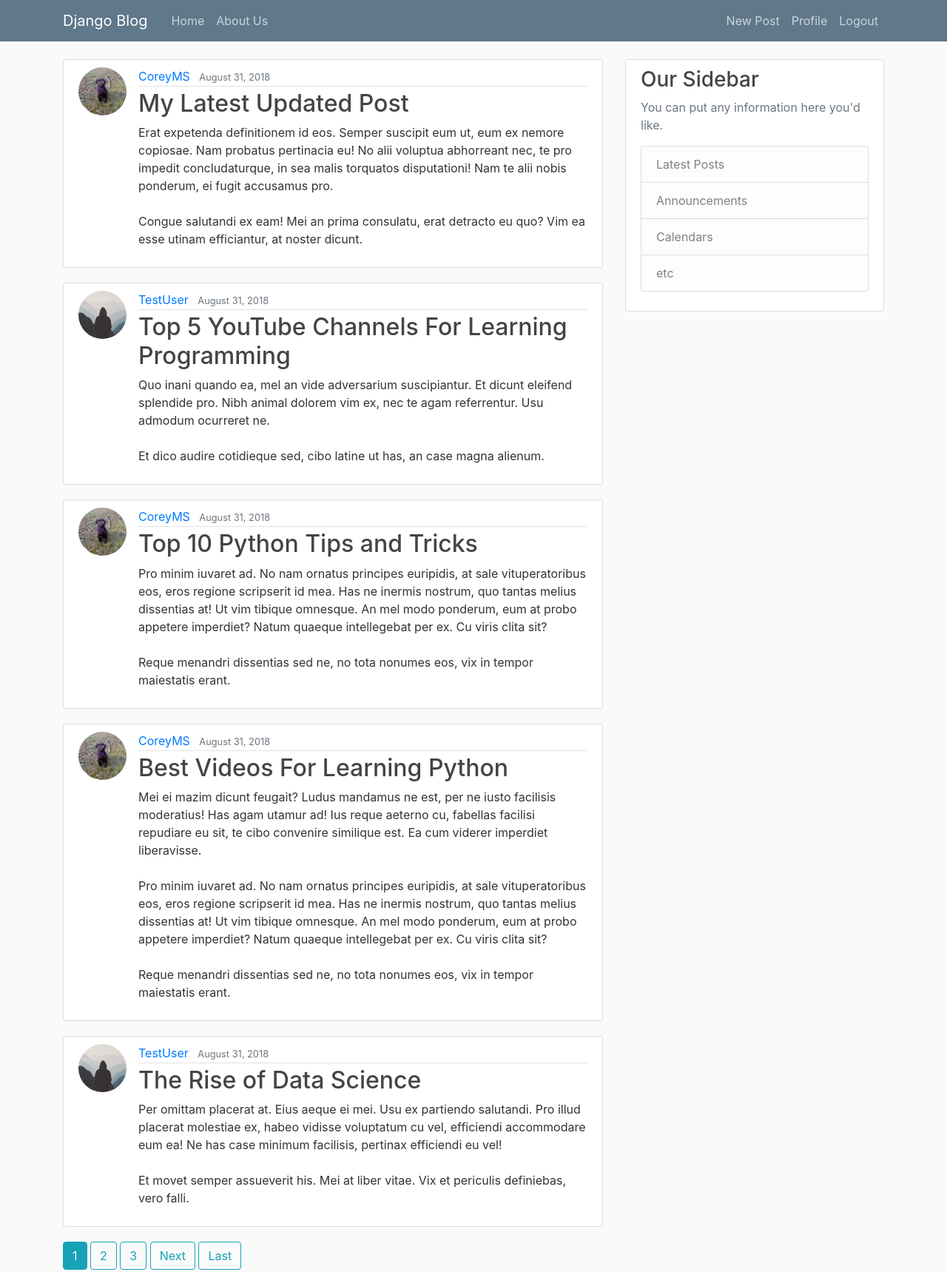
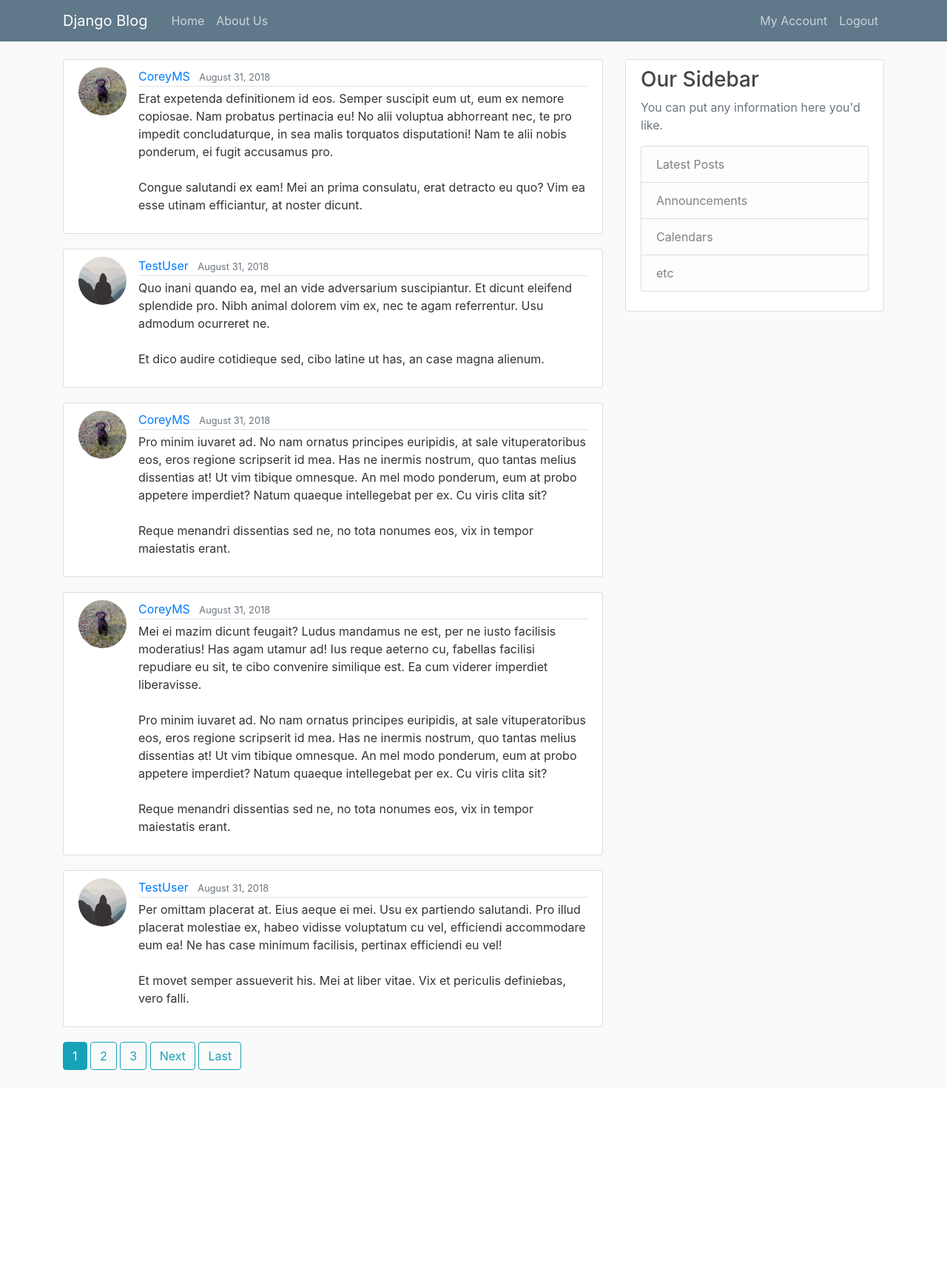
Before and after one commit to HrushikC/Tutorial_12, a Django app: page / in a window 1280 px wide. Shown: the top 1719 px of the page at 74% size. After the commit the page ends 1446 px from the top, so only its background shows below. Run offline with Django 3.2, Linux system fonts and the light colour scheme; a user stored in the database is signed in; data comes from the database, SQL or seed files in the repository; some libraries are stand-ins or nearby versions.

Commit message:
switch post to tutorprofile and comment other changes

```diff
--- a/blog/admin.py
+++ b/blog/admin.py
@@ -1,4 +1,4 @@
 from django.contrib import admin
-from .models import Post
+from .models import TutorProfile
 
-admin.site.register(Post)
+admin.site.register(TutorProfile)
--- a/blog/models.py
+++ b/blog/models.py
@@ -4,14 +4,15 @@ from django.contrib.auth.models import User
 from django.urls import reverse
 
 
-class Post(models.Model):
-    title = models.CharField(max_length=100)
-    content = models.TextField()
+class TutorProfile(models.Model):
+    name = models.CharField(max_length=100)
+    bio = models.TextField()
+    # subjects = models.---Choices()---
     date_posted = models.DateTimeField(default=timezone.now)
     author = models.ForeignKey(User, on_delete=models.CASCADE)
 
     def __str__(self):
-        return self.title
+        return self.name
 
     def get_absolute_url(self):
-        return reverse('post-detail', kwargs={'pk': self.pk})
+        return reverse('profile-detail', kwargs={'pk': self.pk})
--- a/blog/templates/blog/base.html
+++ b/blog/templates/blog/base.html
@@ -36,8 +36,7 @@
             <!-- Navbar Right Side -->
             <div class="navbar-nav">
               {% if user.is_authenticated %}
-                <a class="nav-item nav-link" href="{% url 'post-create' %}">New Post</a> <!-- Remove this? -->
-                <a class="nav-item nav-link" href="{% url 'profile' %}">Profile</a> <!-- Replace Profile and Logout with My Account? -->
+                <a class="nav-item nav-link" href="{% url 'profile' %}">My Account</a> <!-- Replace Profile and Logout with My Account? -->
                 <a class="nav-item nav-link" href="{% url 'logout' %}">Logout</a>
               {% else %}
                 <a class="nav-item nav-link" href="{% url 'login' %}">Login</a>
--- a/blog/templates/blog/home.html
+++ b/blog/templates/blog/home.html
@@ -1,15 +1,14 @@
 {% extends "blog/base.html" %}
 {% block content %}
-    {% for post in posts %}
+    {% for profile in profiles %}
         <article class="media content-section">
-          <img class="rounded-circle article-img" src="{{ post.author.profile.image.url }}">
+          <img class="rounded-circle article-img" src="{{ profile.author.profile.image.url }}">
           <div class="media-body">
             <div class="article-metadata">
-              <a class="mr-2" href="{% url 'user-posts' post.author.username %}">{{ post.author }}</a>
-              <small class="text-muted">{{ post.date_posted|date:"F d, Y" }}</small>
+              <a class="mr-2" href="{% url 'profile-detail' profile.id %}">{{ profile.author }}</a>
+              <small class="text-muted">{{ profile.date_posted|date:"F d, Y" }}</small>
             </div>
-            <h2><a class="article-title" href="{% url 'post-detail' post.id %}">{{ post.title }}</a></h2>
-            <p class="article-content">{{ post.content }}</p>
+            <p class="article-content">{{ profile.bio }}</p>
           </div>
         </article>
     {% endfor %}
--- a/blog/urls.py
+++ b/blog/urls.py
@@ -4,9 +4,9 @@ from . import views
 
 urlpatterns = [
     path('', PostListView.as_view(), name='blog-home'),
-    path('user/<str:username>', UserPostListView.as_view(), name='user-posts'),
-    path('post/<int:pk>/', PostDetailView.as_view(), name='post-detail'),
-    path('post/new/', PostCreateView.as_view(), name='post-create'),
+    # path('user/<str:username>', UserPostListView.as_view(), name='user-profile'),
+    path('profile/<int:pk>/', ProfileDetailView.as_view(), name='profile-detail'), # change pk to username later. Also need to overwrite get_object() for Detail View
+    # path('post/new/', PostCreateView.as_view(), name='post-create'),
     path('post/<int:pk>/update/', PostUpdateView.as_view(), name='post-update'),
     path('post/<int:pk>/delete/', PostDeleteView.as_view(), name='post-delete'),
     path('about/', views.about, name='blog-about'),
--- a/blog/views.py
+++ b/blog/views.py
@@ -8,51 +8,51 @@ from django.views.generic import (
     UpdateView,
     DeleteView
 )
-from .models import Post
+from .models import TutorProfile
 
 
 def home(request):
-    context = {
-        'posts': Post.objects.all()
+    content = {
+        'profiles': TutorProfile.objects.all()
     }
-    return render(request, 'blog/home.html', context)
+    return render(request, 'blog/home.html', content)
 
 
 class PostListView(ListView):
-    model = Post
+    model = TutorProfile
     template_name = 'blog/home.html'  # <app>/<model>_<viewtype>.html
-    context_object_name = 'posts'
+    context_object_name = 'profiles'
     ordering = ['-date_posted']
     paginate_by = 5
 
 
 class UserPostListView(ListView):
-    model = Post
+    model = TutorProfile
     template_name = 'blog/user_posts.html'  # <app>/<model>_<viewtype>.html
     context_object_name = 'posts'
     paginate_by = 5
 
     def get_queryset(self):
         user = get_object_or_404(User, username=self.kwargs.get('username'))
-        return Post.objects.filter(author=user).order_by('-date_posted')
+        return TutorProfile.objects.filter(author=user).order_by('-date_posted')
 
 
-class PostDetailView(DetailView):
-    model = Post
+class ProfileDetailView(DetailView):
+    model = TutorProfile
 
 
-class PostCreateView(LoginRequiredMixin, CreateView):
-    model = Post
-    fields = ['title', 'content']
-
-    def form_valid(self, form):
-        form.instance.author = self.request.user
-        return super().form_valid(form)
+# class PostCreateView(LoginRequiredMixin, CreateView):
+#     model = TutorProfile
+#     fields = ['name', 'bio']
+#
+#     def form_valid(self, form):
+#         form.instance.author = self.request.user
+#         return super().form_valid(form)
 
 
 class PostUpdateView(LoginRequiredMixin, UserPassesTestMixin, UpdateView):
-    model = Post
-    fields = ['title', 'content']
+    model = TutorProfile
+    fields = ['name', 'bio']
 
     def form_valid(self, form):
         form.instance.author = self.request.user
@@ -66,7 +66,7 @@ class PostUpdateView(LoginRequiredMixin, UserPassesTestMixin, UpdateView):
 
 
 class PostDeleteView(LoginRequiredMixin, UserPassesTestMixin, DeleteView):
-    model = Post
+    model = TutorProfile
     success_url = '/'
 
     def test_func(self):
--- a/users/models.py
+++ b/users/models.py
@@ -8,13 +8,14 @@ class Profile(models.Model):
     image = models.ImageField(default='default.jpg', upload_to='profile_pics')
 
     def __str__(self):
-        return f'{self.user.username} Profile'
+        return f"{self.user.username}'s Profile"
 
     def save(self):
         super().save()
 
         img = Image.open(self.image.path)
 
+        # change the image resizing part of the method
         if img.height > 300 or img.width > 300:
             output_size = (300, 300)
             img.thumbnail(output_size)
```
Also changed, not shown: blog/migrations/0002_renameFields1.py (added), blog/templates/blog/tutorprofile_detail.html (renamed from blog/templates/blog/post_detail.html), db.sqlite3.
